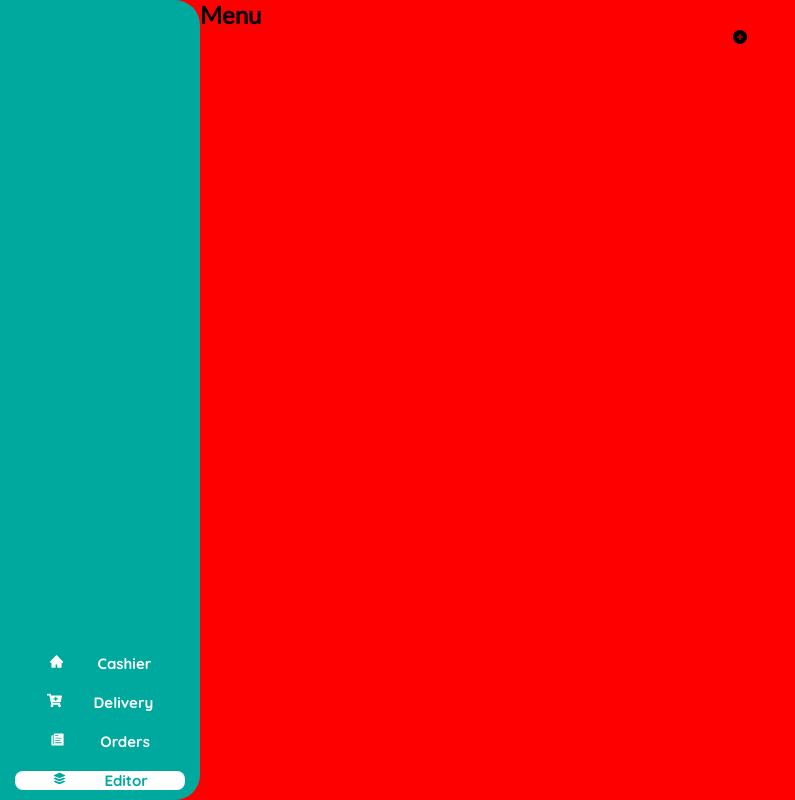
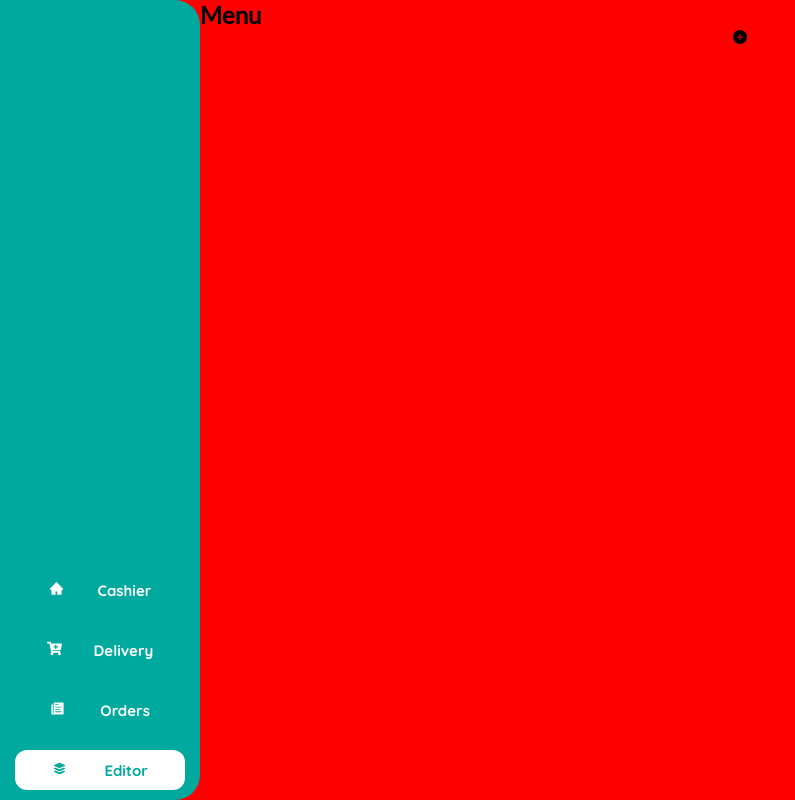
Before and after one commit to JimmyLam96/cash-up, a React (Create React App) app: page /editor in a window 1280 px wide. Shown: the whole page, without its empty margins (0-795 px from the left). Built offline with nearby package versions, Linux system fonts and the light colour scheme.

Commit message:
Fixed Sidebar button not looking correct

```diff
--- a/src/css/Sidebar.css
+++ b/src/css/Sidebar.css
@@ -14,6 +14,7 @@
 
 .sidebar-items {
   display: flex;
+  flex: 0.3;
   flex-direction: column;
   align-items: center;
 }
--- a/src/css/SidebarButton.css
+++ b/src/css/SidebarButton.css
@@ -3,12 +3,11 @@
   /* flexbox */
   display: flex;
   flex: 1;
-  justify-content: space-evenly;
   /* look and size */
-  border-radius: 8px;
-  height: 35px;
+  border-radius: 12px;
   width: 85%;
   border: none;
+  outline: none;
   /* others */
   cursor: pointer;
   /*top - left - bottom - right*/
@@ -21,9 +20,9 @@
   display: flex;
   flex: 1;
   justify-content: space-evenly;
+  align-self: center;
   /* fonts */
   font-family: "Quicksand";
-  font-weight: 400;
   font-size: 15px;
   text-decoration: none;
 }
```
